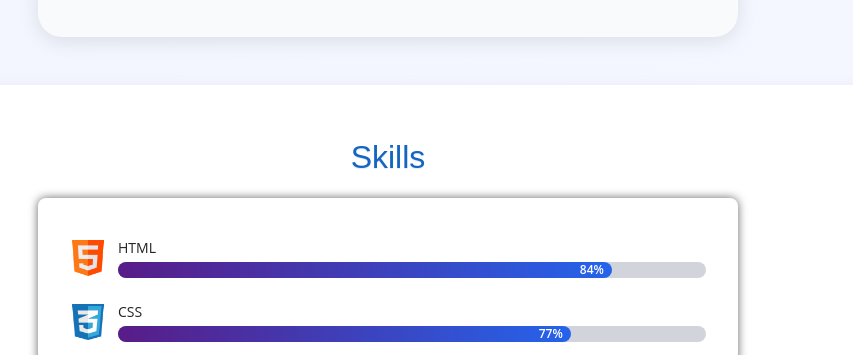
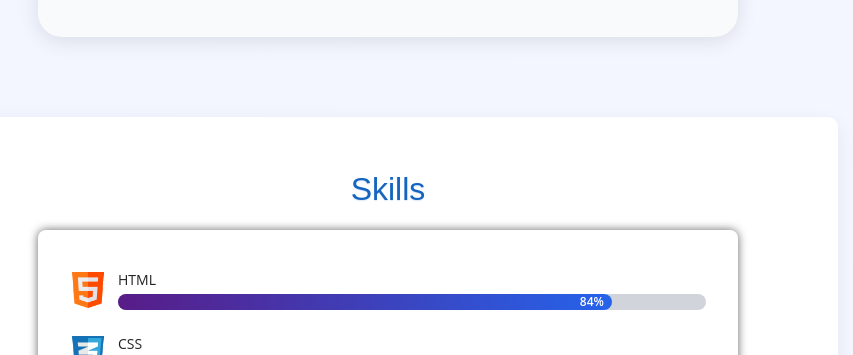
Before and after one commit to caracal5416035/AzkaDev, a plain HTML site: page index.html in a window 1280 px wide. Shown: the part 1263-1618 px from the top of the page, without its empty margins (252-1105 px from the left). Drawn offline with nearby package versions, Linux system fonts and the light colour scheme; a web font is replaced by a local one.

Commit message:
Update index.css

```diff
--- a/index.css
+++ b/index.css
@@ -337,11 +337,15 @@ button[type="submit"] {
   }
 
   /* SECTION STYLE */
+  * {
+  scroll-behavior: smooth;
+}
+  /* SECTION STYLE */
   section {
-    max-width: 1100px;
-    margin: 0 auto 3rem auto;
+    max-width: 900px;
+    margin: 0 auto 5rem auto;
     background: white;
-    border-radius: 24px;
+    border-radius: 10px;
     padding: 3rem 1rem 3rem 1rem;
     box-shadow: 0 6px 20px rgba(0,0,0,0.07);
     transition: box-shadow 0.3s ease;
```
